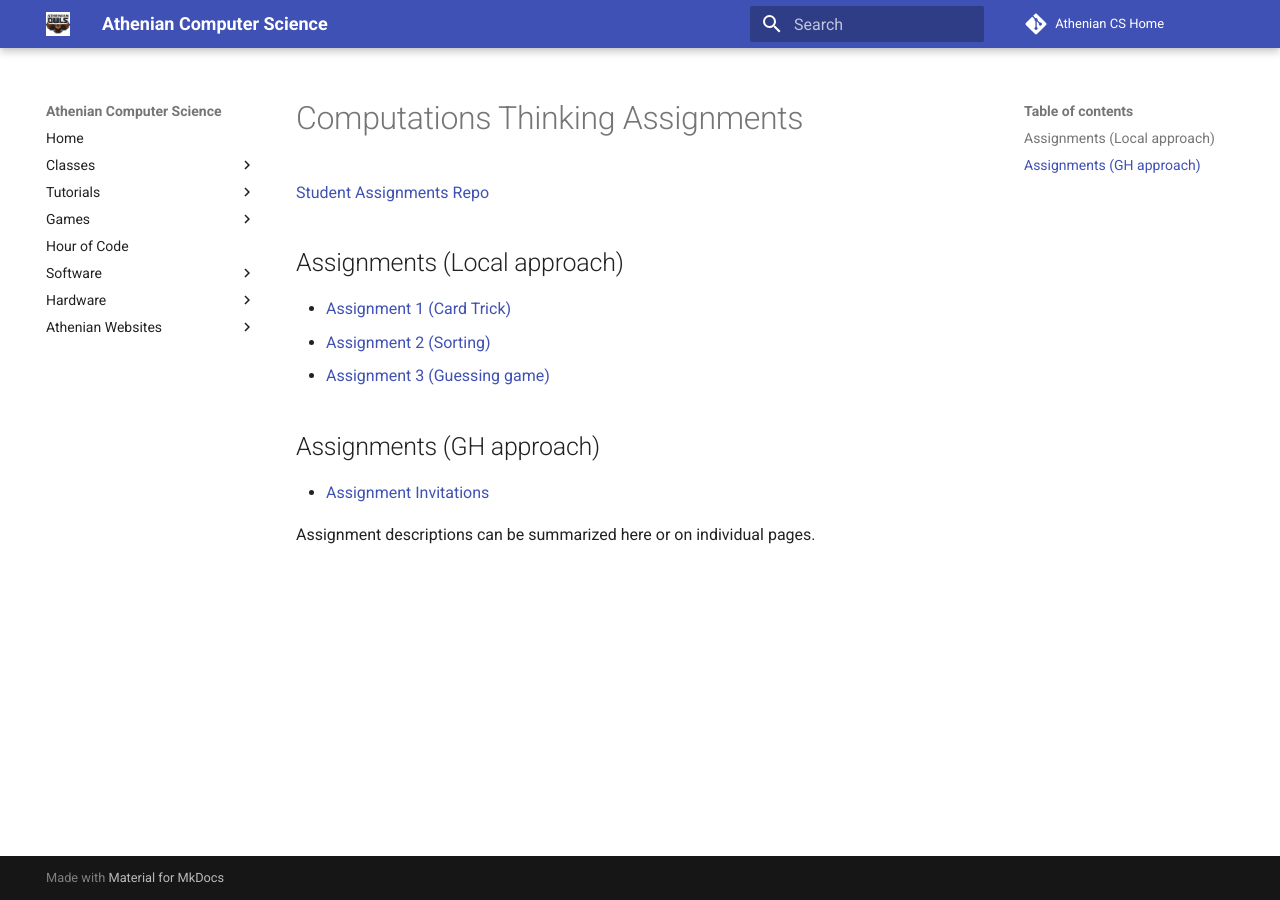
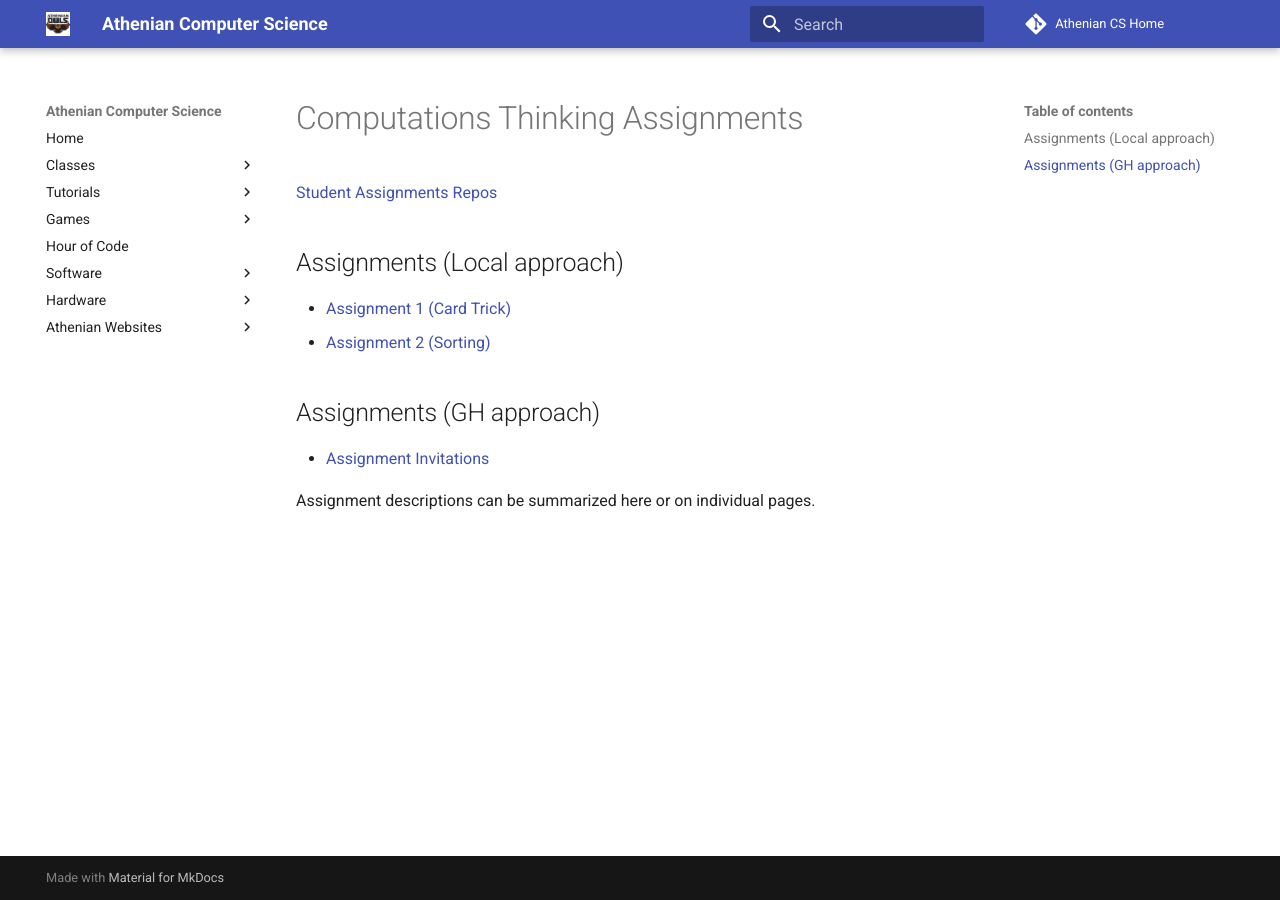
Before and after one commit to athenian-computational-thinking/athenian-cs-mkdocs, an MkDocs documentation site: the page built from docs/ct-assignments.md, in a window 1280 px wide. Built offline with MkDocs 1.6.1 and Material for MkDocs 9.7.7, drawn with Linux system fonts in a browser that asks for light colours; comment, search, counter and statistics services are not loaded.

Commit message:
Update docs

```diff
--- a/docs/ct-assignments.md
+++ b/docs/ct-assignments.md
@@ -1,11 +1,10 @@
 # Computations Thinking Assignments
 
-[Student Assignments Repo](https://github.com/CT-Assignments-S20-D)
+[Student Assignments Repos](https://github.com/CT-Assignments-S20-D)
 
 ## Assignments (Local approach)
 * [Assignment 1 (Card Trick)](https://classroom.github.com/a/Kklumigw)
-* [Assignment 2 (Sorting)](https://classroom.github.com/a/Kklumigw)
-* [Assignment 3 (Guessing game)](https://classroom.github.com/a/Kklumigw)
+* [Assignment 2 (Sorting)](https://classroom.github.com/a/Xcbb8gnp)
 
 ## Assignments (GH approach)
 * [Assignment Invitations](https://github.com/athenian-computational-thinking/Assignment-Invitations)
```
Also changed, not shown: docs/jupyter-options.md (line endings or trailing spaces).
